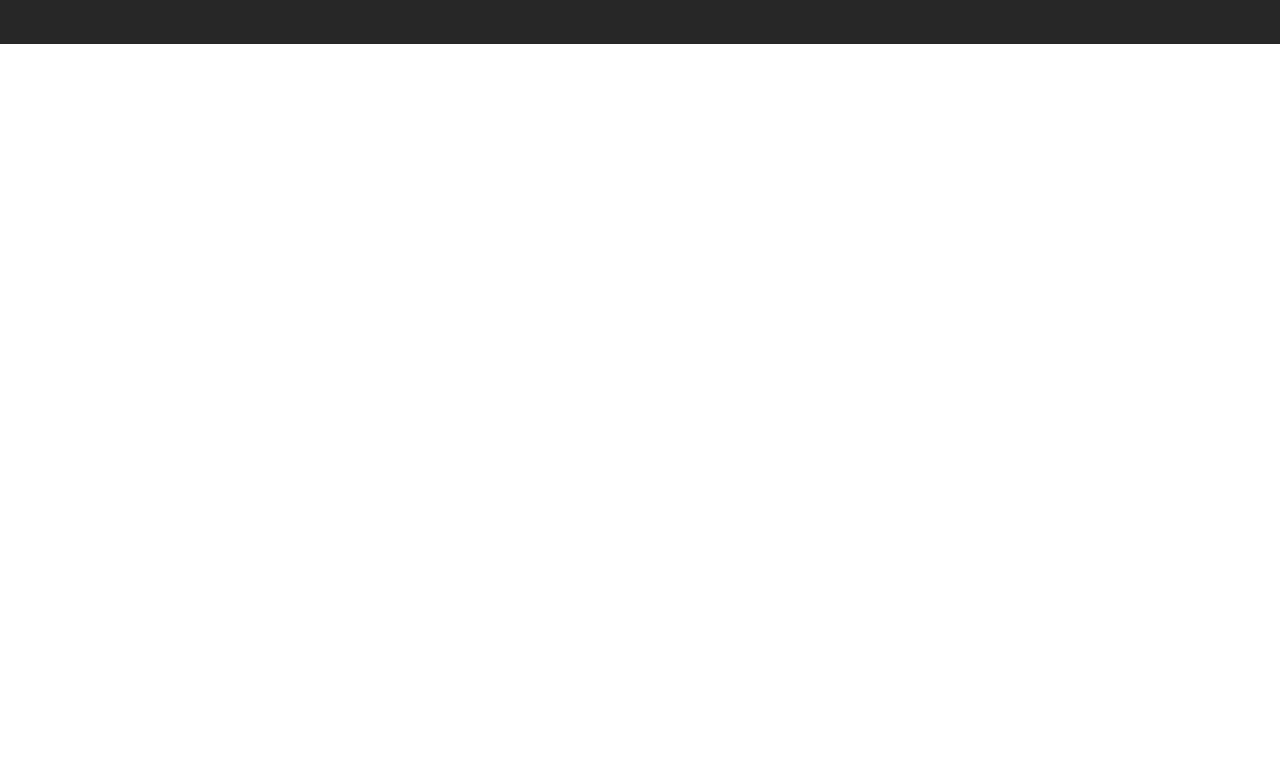
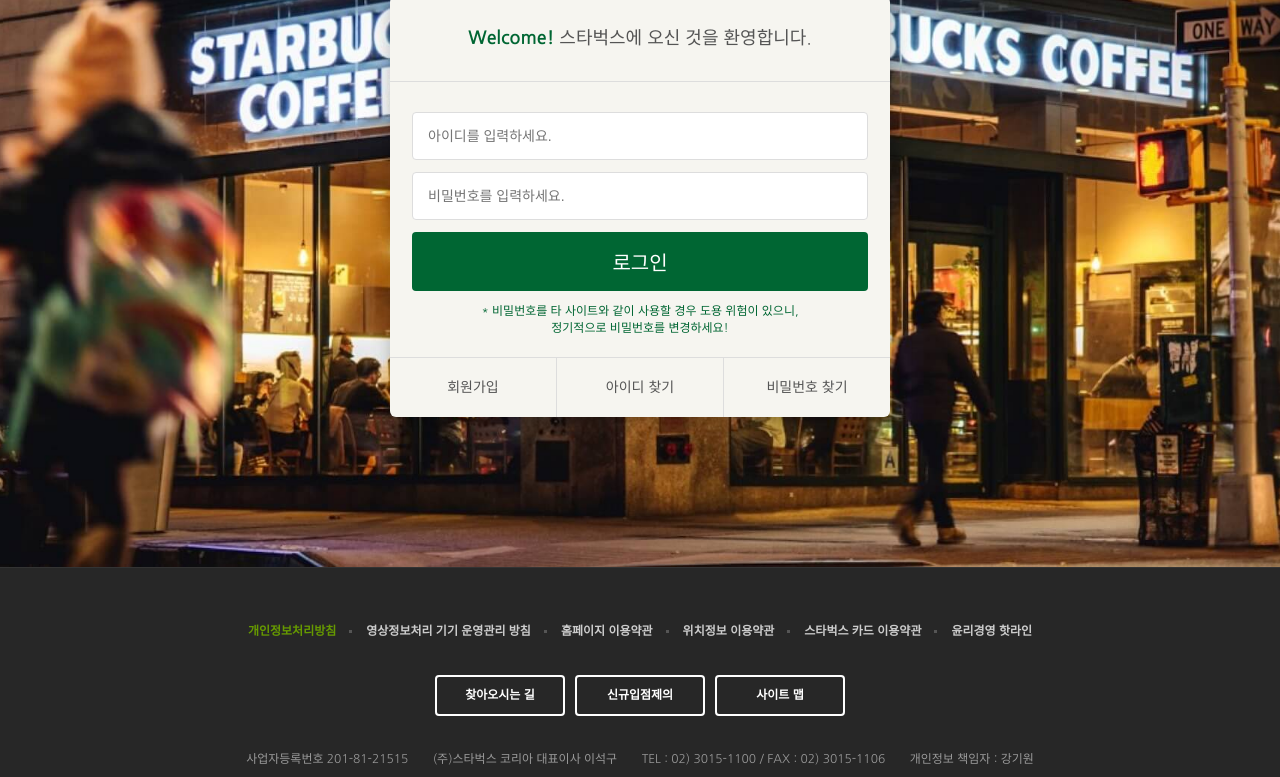
Before and after one commit to parkzeesu/starbucks, a plain HTML site: page signin/index.html in a window 1280 px wide. Shown: the part 290-1067 px from the top of the page. Before the commit the page ends 800 px from the top, so only its background shows below. Drawn offline with nearby package versions, Linux system fonts and the light colour scheme.

Commit message:
로그인 페이지 완성

```diff
--- /dev/null
+++ b/css/signin.css
@@ -0,0 +1,79 @@
+.signin {
+  margin-top: 120px;
+  padding: 100px 0 150px;
+  background-image: url("../images/signin_bg.jpg");
+  background-repeat: no-repeat;
+  background-position: center;
+  background-attachment: fixed;
+  background-size: cover;
+}
+.signin h1 {
+  color: #fff;
+  font-size: 30px;
+  font-weight: 700;
+  text-align: center;
+  margin-bottom: 24px;
+}
+.signin__card {
+  width: 500px;
+  margin: 0 auto;
+  border-radius: 6px;
+  background-color: #f6f5f0;
+  box-shadow: 2px 2px 20px rgba(0,0,0,.3);
+  color: #555;
+}
+.signin__card h2 {
+  padding: 30px;
+  font-size: 18px;
+  text-align: center;
+  border-bottom: 1px solid #ddd;
+}
+.signin__card h2 strong {
+  color: #006633;
+  font-weight: 700;
+}
+.signin__card form {
+  padding: 30px 22px 0 22px;
+}
+.signin__card form input {
+  width: 100%;
+  margin-bottom: 12px;
+  padding: 15px;
+  border: 1px solid #ddd;
+  border-radius: 4px;
+  outline: none;
+  box-sizing: border-box;
+  font-size: 14px;
+}
+.signin__card form [type="submit"] {
+  background-color: #006633;
+  border: none;
+  color: #fff;
+  font-size: 20px;
+  cursor: pointer;
+}
+.signin__card form p {
+  font-size: 12px;
+  color: #006633;
+  text-align: center;
+  margin-bottom: 20px;
+}
+.signin__card .actions {
+  display: flex;
+  border-top: 1px solid #ddd;
+}
+.signin__card .actions a {
+  flex-grow: 1;
+  flex-basis: 0;
+  text-align: center;
+  padding: 20px;
+  color: #555;
+  font-size: 14px;
+  border-right: 1px solid #ddd;
+}
+.signin__card .actions a:last-child {
+  border-right: none;
+}
+.signin__card .actions a:hover {
+  text-decoration: underline;
+}
--- a/signin/index.html
+++ b/signin/index.html
@@ -28,6 +28,7 @@
   <link href="https://fonts.googleapis.com/css2?family=Nanum+Gothic:wght@400;700&display=swap" rel="stylesheet">
   <link rel="stylesheet" href="https://fonts.googleapis.com/icon?family=Material+Icons">
   <link rel="stylesheet" href="../css/common.css">
+  <link rel="stylesheet" href="../css/signin.css">
 
   <script defer src="../js/common.js"></script>
 </head>
@@ -364,9 +365,33 @@
 
   </header>
 
+
   <section class="signin">
+    <h1>로그인</h1>
+    <div class="signin__card">
+      <h2>
+        <strong>Welcome!</strong> 스타벅스에 오신 것을 환영합니다.
+      </h2>
+      <form>
+        <input type="text" placeholder="아이디를 입력하세요.">
+        <input type="password" placeholder="비밀번호를 입력하세요.">
+        <input type="submit" value="로그인">
+        <p>
+          * 비밀번호를 타 사이트와 같이 사용할 경우 도용 위험이 있으니, <br>
+          정기적으로 비밀번호를 변경하세요!
+        </p>
+      </form>
+
+      <div class="actions">
+        <a href="javascript:void(0)">회원가입</a>
+        <a href="javascript:void(0)">아이디 찾기</a>
+        <a href="javascript:void(0)">비밀번호 찾기</a>
+      </div>
+
+    </div>
 
   </section>
+
 
   <!-- FOOTER -->
   <footer>
```
